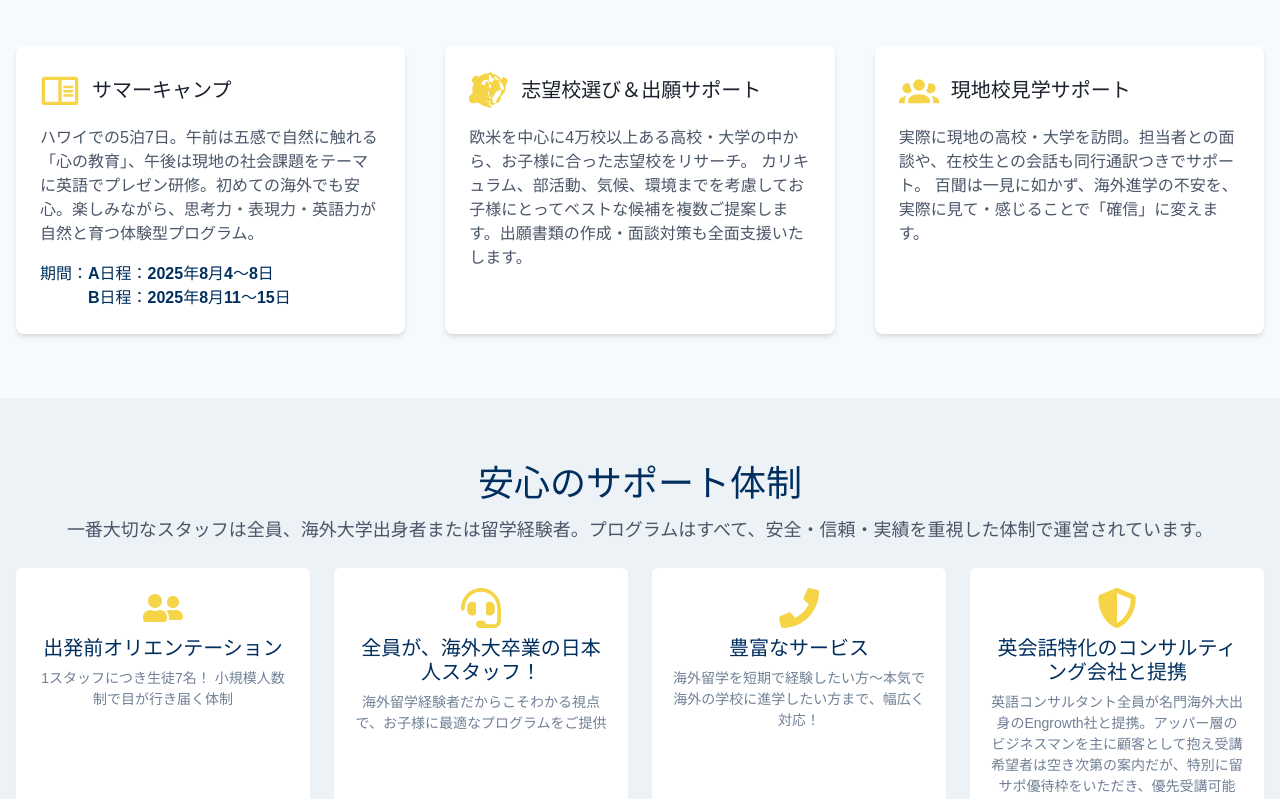
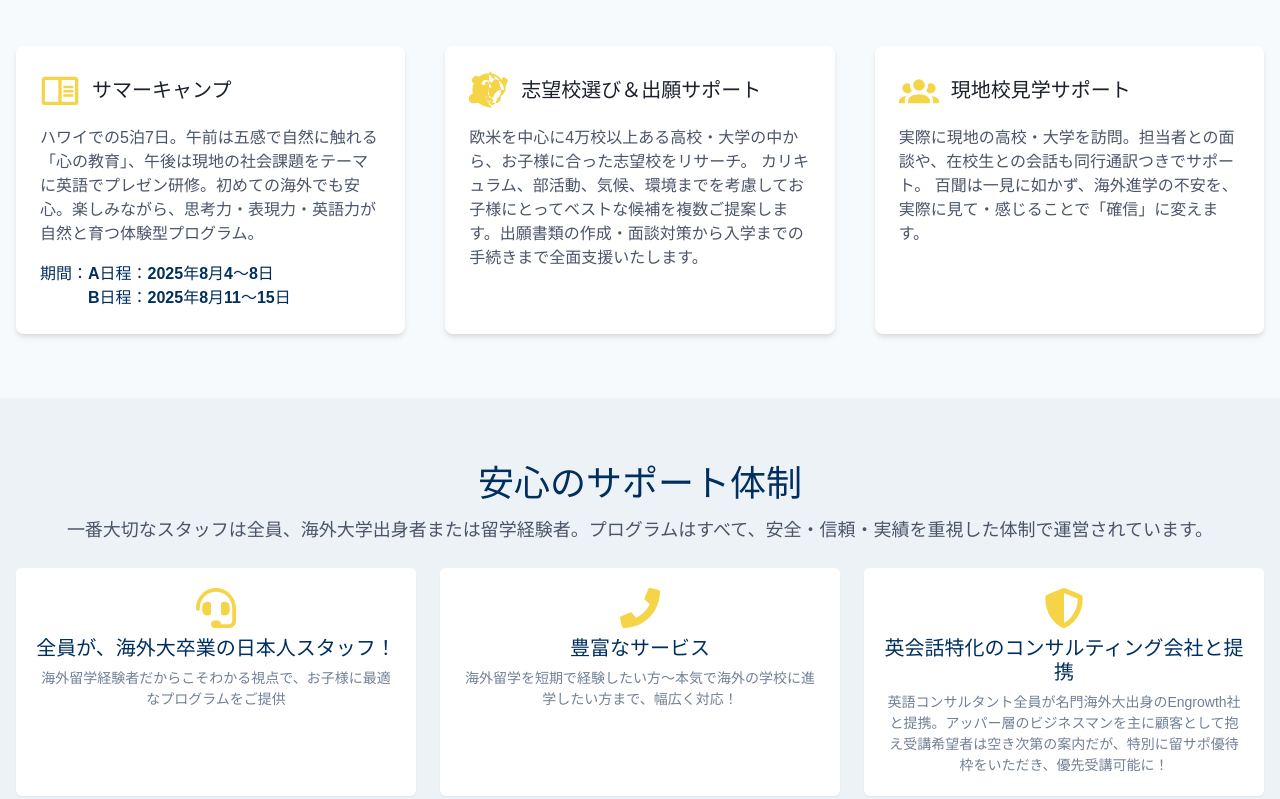
Before and after one commit to ideal-tomy/ryusapo_site, a React (Vite) app: page / in a window 1280 px wide. Shown: the part 1820-2619 px from the top of the page. Built offline with nearby package versions, Linux system fonts and the light colour scheme.

Commit message:
トップ変更

```diff
--- a/src/components/Home/SafeSupportSection.tsx
+++ b/src/components/Home/SafeSupportSection.tsx
@@ -14,14 +14,7 @@ export const SafeSupportSection = () => {
             一番大切なスタッフは全員、海外大学出身者または留学経験者。プログラムはすべて、安全・信頼・実績を重視した体制で運営されています。
           </Text>
 
-          <SimpleGrid columns={{ base: 1, md: 4 }} spacing={6} mb={6}>
-            <VStack bg="white" p={5} borderRadius="md" boxShadow="sm" textAlign="center">
-              <Icon as={FaUserFriends} w={10} h={10} color="brand.accent" />
-              <Heading as="h4" size="md" color="brand.base">出発前オリエンテーション</Heading>
-              <Text fontSize="sm" color="gray.500">1スタッフにつき生徒7名！
-小規模人数制で目が行き届く体制
-</Text>
-            </VStack>
+          <SimpleGrid columns={{ base: 1, md: 3 }} spacing={6} mb={6}>
             <VStack bg="white" p={5} borderRadius="md" boxShadow="sm" textAlign="center">
               <Icon as={FaHeadset} w={10} h={10} color="brand.accent" />
               <Heading as="h4" size="md" color="brand.base">全員が、海外大卒業の日本人スタッフ！
--- a/src/components/Home/ServiceSection.tsx
+++ b/src/components/Home/ServiceSection.tsx
@@ -95,7 +95,7 @@ export const ServiceSection = () => {
               </Flex>
               <Text color="gray.600" mb={4}>
               欧米を中心に4万校以上ある高校・大学の中から、お子様に合った志望校をリサーチ。
-カリキュラム、部活動、気候、環境までを考慮してお子様にとってベストな候補を複数ご提案します。出願書類の作成・面談対策も全面支援いたします。
+カリキュラム、部活動、気候、環境までを考慮してお子様にとってベストな候補を複数ご提案します。出願書類の作成・面談対策から入学までの手続きまで全面支援いたします。
               </Text>
             </Flex>
 
--- a/src/components/common/Footer/index.tsx
+++ b/src/components/common/Footer/index.tsx
@@ -25,7 +25,7 @@ export const Footer = () => {
               />
             </Box>
             <Text fontSize="sm">
-              世界は、思ったより近い
+              世界は、思ったより近い。
             </Text>
           </Stack>
 
```
